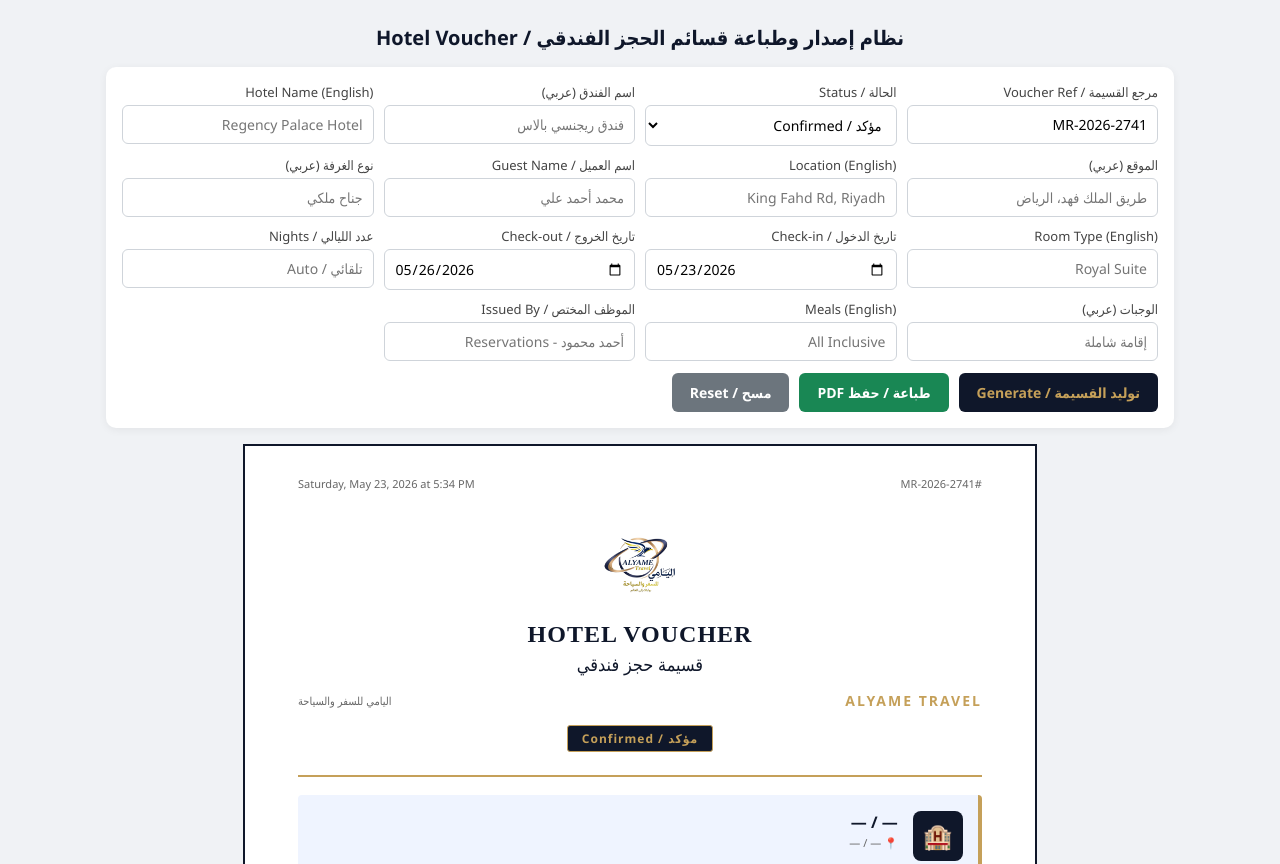
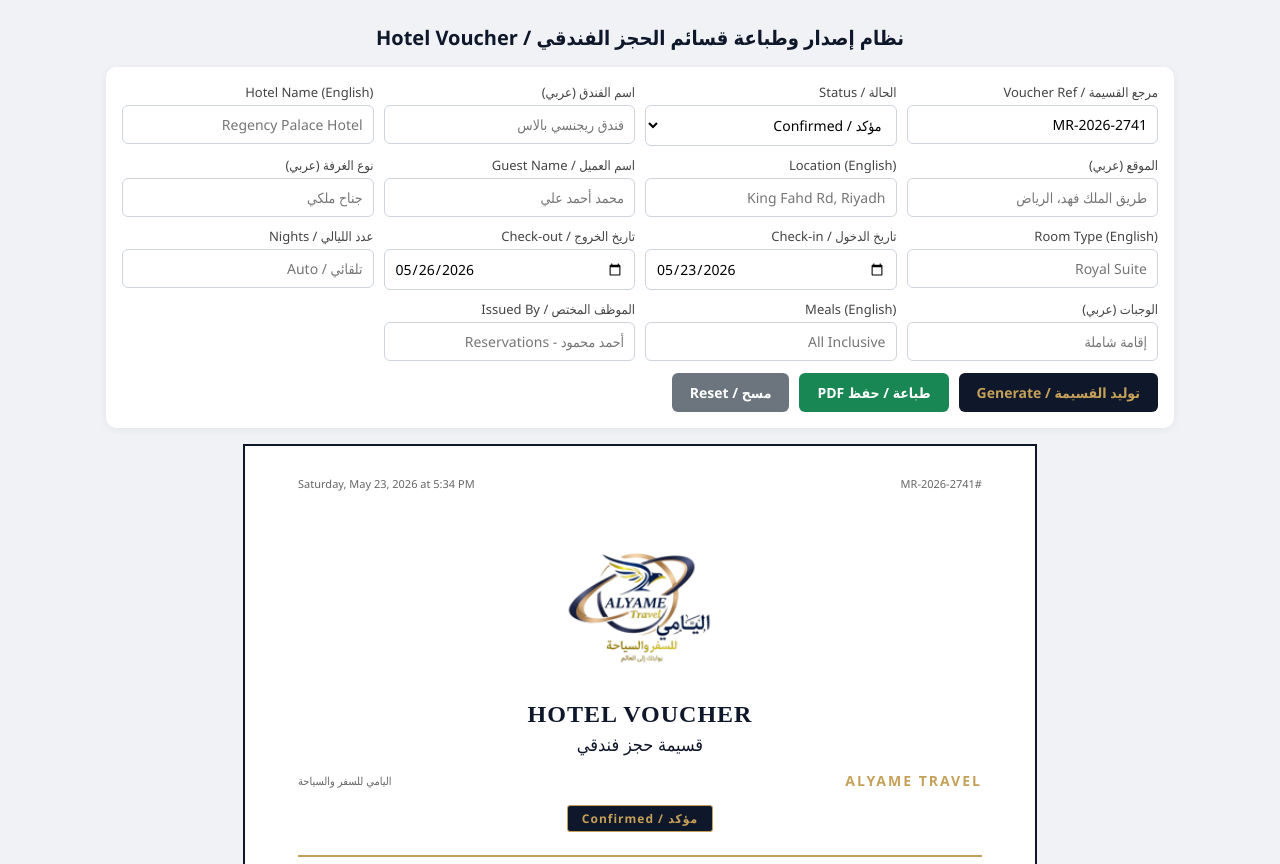
Before and after one commit to al76yame-dot/alyame-voucher, a plain HTML site: page index.html in a window 1280 px wide. Shown: the top 864 px of the page. Drawn offline with Linux system fonts and the light colour scheme; a script that the page names is missing.

Commit message:
Enlarge company logo (80px -> 160px, mobile 110px)

```diff
--- a/index.html
+++ b/index.html
@@ -35,7 +35,8 @@
   .v-ref{position:absolute;top:8mm;right:14mm;font-size:11px;color:#666}
 
   .v-header{text-align:center;margin-top:6mm;padding-bottom:6mm;border-bottom:2px solid #C5A059}
-  .v-logo-img{width:80px;height:80px;object-fit:contain;margin-bottom:4mm}
+  .v-logo-img{width:160px;height:160px;object-fit:contain;margin-bottom:4mm}
+  @media (max-width:768px){ .v-logo-img{width:110px;height:110px} }
   .v-header h2{margin:0;font-size:24px;letter-spacing:1px;color:#0f172a;font-family:'Times New Roman',serif}
   .v-header h3{margin:4px 0 0;font-size:18px;font-weight:500;color:#0f172a}
   .v-logo-band{display:flex;justify-content:space-between;align-items:center;margin-top:4mm}
```
